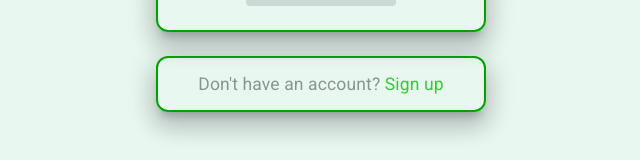
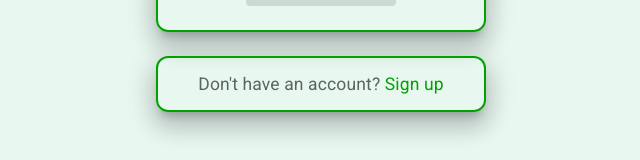
Before and after one commit to andreiursan23/just-to-do-it-list-with-api, a React (Create React App) app: page /#/login in a window 1280 px wide. Shown: the part 506-666 px from the top of the page, without its empty margins (319-959 px from the left). Built offline with nearby package versions, Linux system fonts and the light colour scheme.

Commit message:
Accesability improvements

```diff
--- a/src/components/LoginForm.js
+++ b/src/components/LoginForm.js
@@ -187,7 +187,7 @@ const LoginForm = () => {
                                     minWidth: 330
                                 }}
                             >
-                                <Typography variant="h6" component="p" gutterBottom align="center" sx={{color: 'rgba(0, 0, 0, 0.4)', m: 0}}>
+                                <Typography variant="h6" component="p" gutterBottom align="center" sx={{color: 'rgba(0, 0, 0, 0.6)', m: 0}}>
                                     Don't have an account? <NavLink to="/register" className={classes.signupbtn}>Sign up</NavLink>
                                 </Typography>
                             </FormGroup>
--- a/src/components/LoginForm.module.css
+++ b/src/components/LoginForm.module.css
@@ -1,10 +1,10 @@
 .signupbtn {
-    color: #32CD30;
+    color: #00a200;
     text-decoration-line: none;
 }
 
 .signupbtn:active {
-    color:#32CD30;
+    color:#00a200;
 }
 
 .signupbtn:hover {
```
